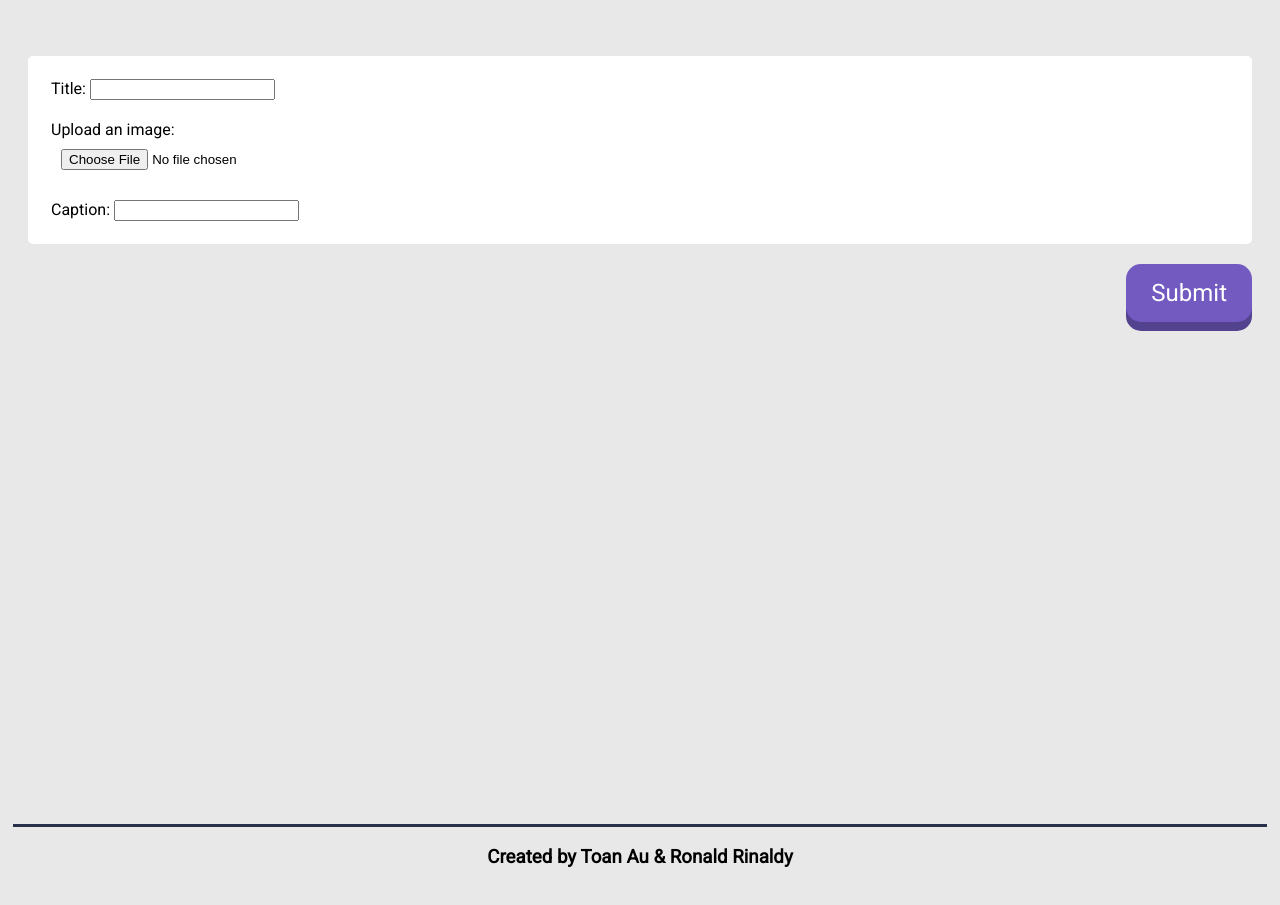
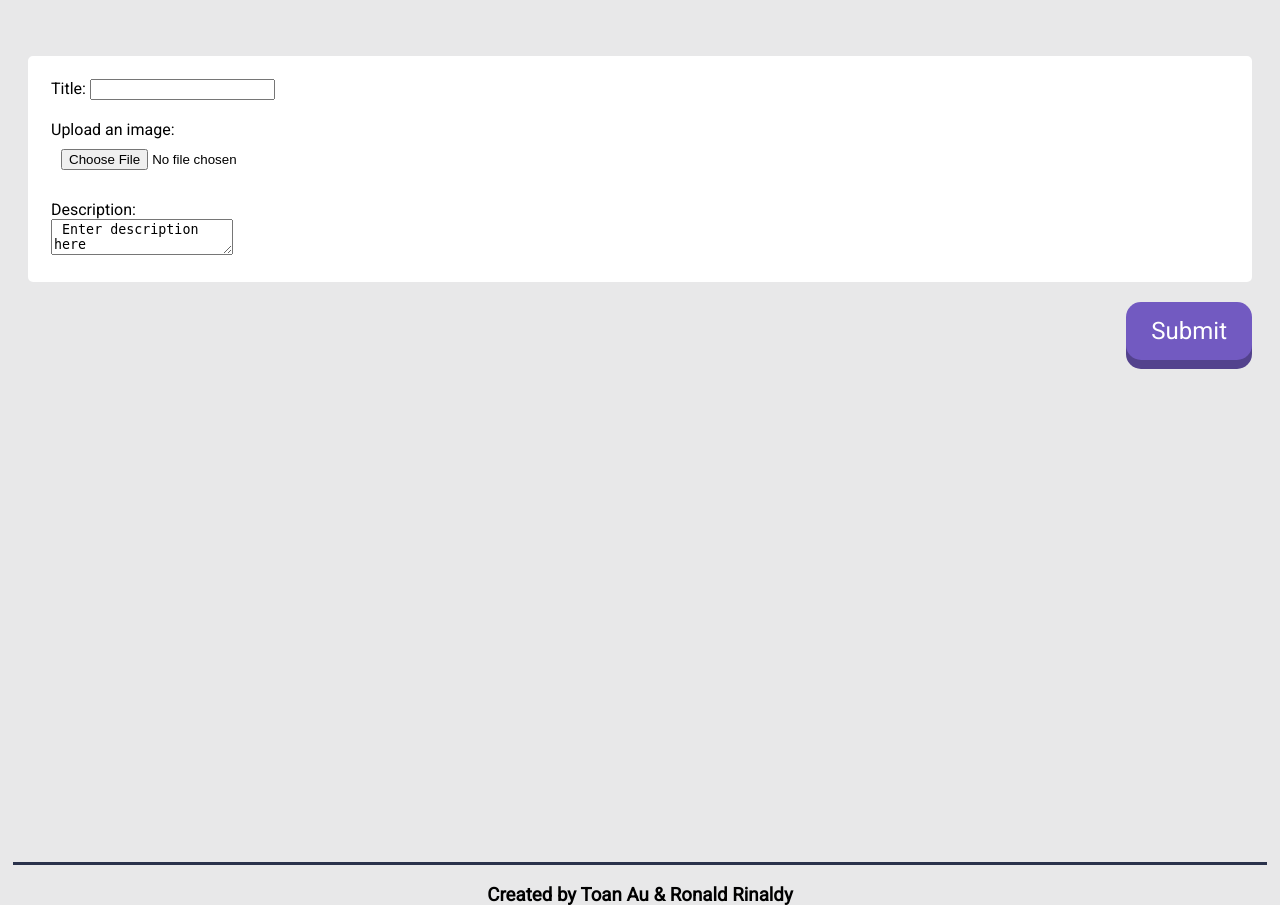
Before and after one commit to DeftCorgi/photo-diary-submission, a Node server app: page /entry/new in a window 1280 px wide. Shown: the part 343-1248 px from the top of the page. Before the commit the page ends 1210 px from the top, so only its background shows below. Run offline with Node 20, Linux system fonts and the light colour scheme; some libraries are stand-ins or nearby versions.

Commit message:
fix for textarea and description

```diff
--- a/static/css/style.css
+++ b/static/css/style.css
@@ -186,3 +186,6 @@ form {
     text-align: center;
 
 }
+.desc {
+    width: 100%;
+}
--- a/views/new.ejs
+++ b/views/new.ejs
@@ -8,12 +8,14 @@
         <div class="prop">
             <label>Upload an image:</label>
             <div class="prop">
-                <input type="file" name="file">
+                <input type="file" name="photo">
             </div>
         </div>
         <div class="prop">
-            <label>Caption:</label>
-                <input type="textarea" name="description">
+            <label>Description:</label>
+            <div class="desc">
+                <textarea name="description"> Enter description here </textarea>
+            </div>
         </div>
     </div>
     <div class="fButt">
```
